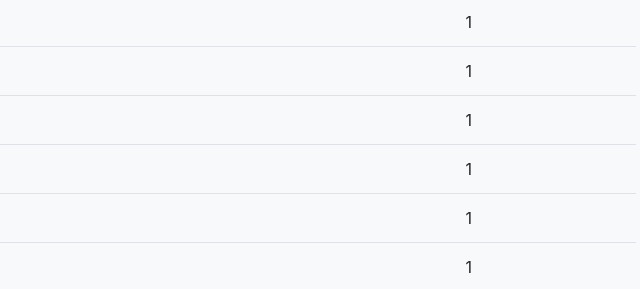
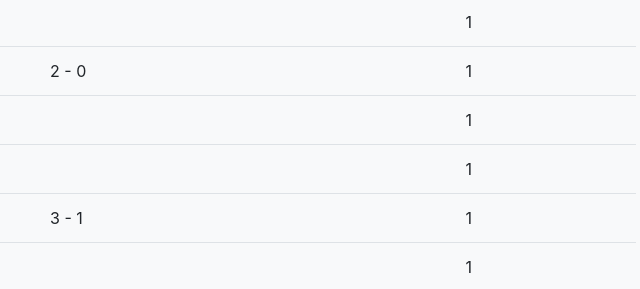
Before and after one commit to binout/worldcup2018, a plain HTML site: page index.html in a window 1280 px wide. Shown: the part 241-530 px from the top of the page, 574-1214 px from the left. Drawn offline with nearby package versions, Linux system fonts and the light colour scheme; a web font is replaced by a local one.

Commit message:
Add prono eric and sandrine

```diff
--- a/index.html
+++ b/index.html
@@ -44,7 +44,7 @@
             <tr>
               <th>Eric</th>
               <td>4 - 1</td>
-              <td></td>
+              <td>2 - 0</td>
               <td></td>
               <td>1</td>
             </tr>
@@ -65,7 +65,7 @@
             <tr>
               <th>Sandrine</th>
               <td>4 - 1</td>
-              <td></td>
+              <td>3 - 1</td>
               <td></td>
               <td>1</td>
             </tr>
```
